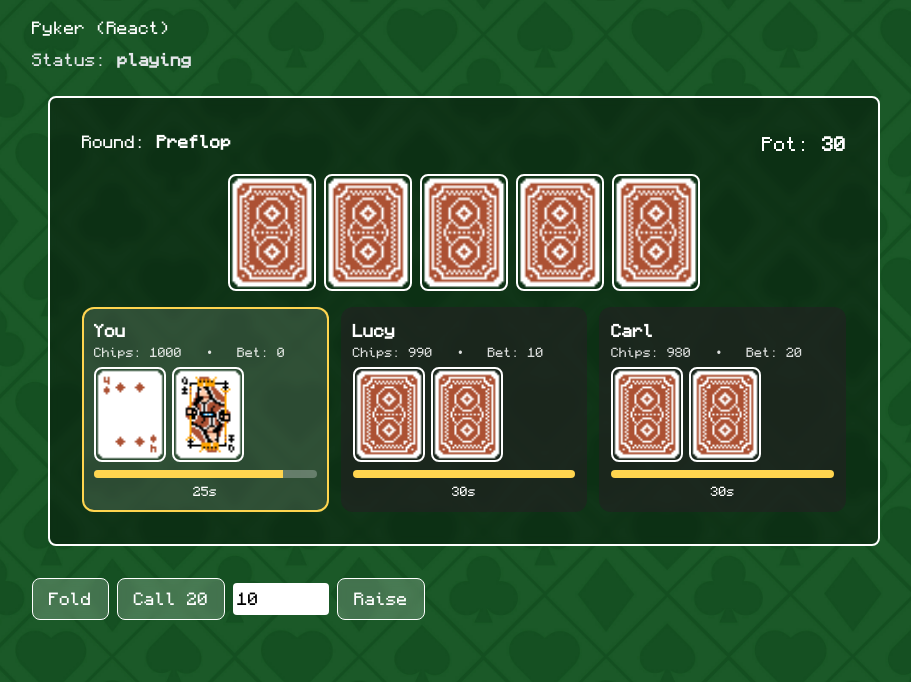
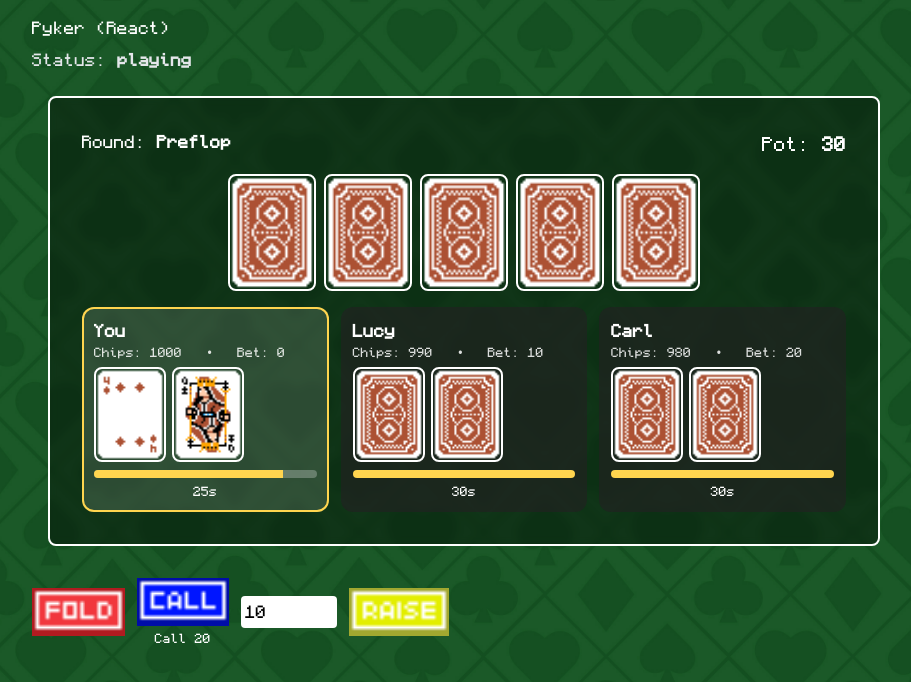
Before and after one commit to fjrmhri/Simple-Poker-Game, a React (Create React App) app: page / in a window 1280 px wide. Shown: the top 682 px of the page, without its empty margins (176-1087 px from the left). Built offline with nearby package versions, Linux system fonts and the light colour scheme.

Commit message:
feat: enhance action buttons with icons

```diff
--- a/src/components/ActionBar.jsx
+++ b/src/components/ActionBar.jsx
@@ -3,8 +3,15 @@ import React, { useState } from "react";
 
 export default function ActionBar({ actions, onAction }) {
   const [amount, setAmount] = useState(10);
-  const baseBtn =
-    "px-4 py-2 rounded-lg bg-white/20 hover:bg-white/30 border border-white backdrop-blur-sm transition";
+
+  const renderImgBtn = (src, alt, handler) => (
+    <button
+      onClick={handler}
+      className="transition-transform hover:scale-105 focus:outline-none"
+    >
+      <img src={src} alt={alt} className="h-12 w-auto" />
+    </button>
+  );
 
   if (!actions || !actions.length) return null;
 
@@ -14,22 +21,28 @@ export default function ActionBar({ actions, onAction }) {
   const fold = actions.find((a) => a.type === "fold");
 
   return (
-    <div className="mt-4 flex gap-2 items-center">
-      {fold && (
-        <button onClick={() => onAction("fold")} className={baseBtn}>
-          Fold
-        </button>
+    <div className="mt-4 flex gap-3 items-center">
+      {fold &&
+        renderImgBtn("/assets/buttons/fold.png", "Fold", () => onAction("fold"))}
+
+      {check &&
+        renderImgBtn(
+          "/assets/buttons/check.png",
+          "Check",
+          () => onAction("check")
+        )}
+
+      {call && (
+        <div className="flex flex-col items-center">
+          {renderImgBtn(
+            "/assets/buttons/call.png",
+            "Call",
+            () => onAction("call")
+          )}
+          <span className="text-xs mt-1">Call {call.amount}</span>
+        </div>
       )}
-      {check && (
-        <button onClick={() => onAction("check")} className={baseBtn}>
-          Check
-        </button>
-      )}
-      {call && (
-        <button onClick={() => onAction("call")} className={baseBtn}>
-          Call {call.amount}
-        </button>
-      )}
+
       {hasBet && (
         <>
           <input
@@ -40,9 +53,11 @@ export default function ActionBar({ actions, onAction }) {
             onChange={(e) => setAmount(parseInt(e.target.value || "0", 10))}
             className="w-24 p-1 rounded text-black"
           />
-          <button onClick={() => onAction("bet", amount)} className={baseBtn}>
-            {check ? "Bet" : "Raise"}
-          </button>
+          {renderImgBtn(
+            check ? "/assets/buttons/bet.png" : "/assets/buttons/raise.png",
+            check ? "Bet" : "Raise",
+            () => onAction("bet", amount)
+          )}
         </>
       )}
     </div>
```
